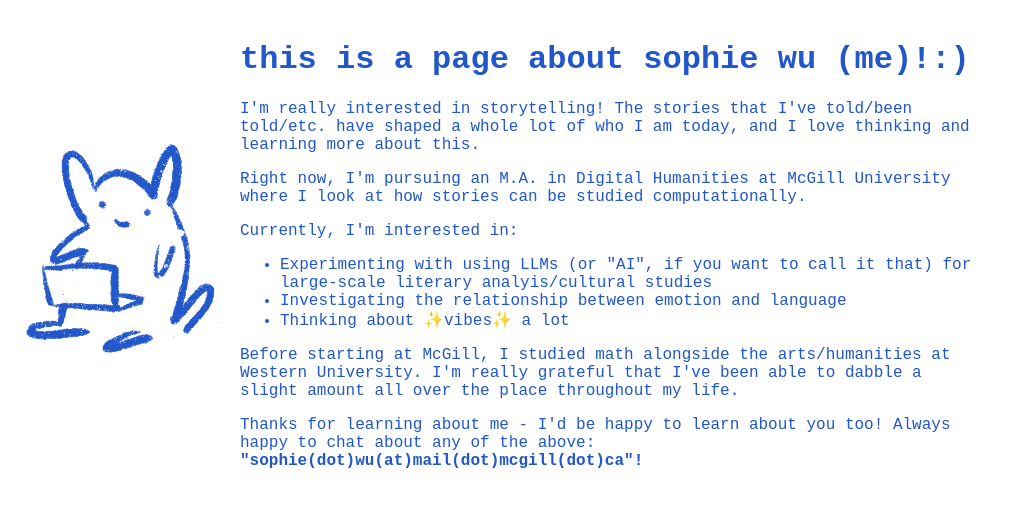
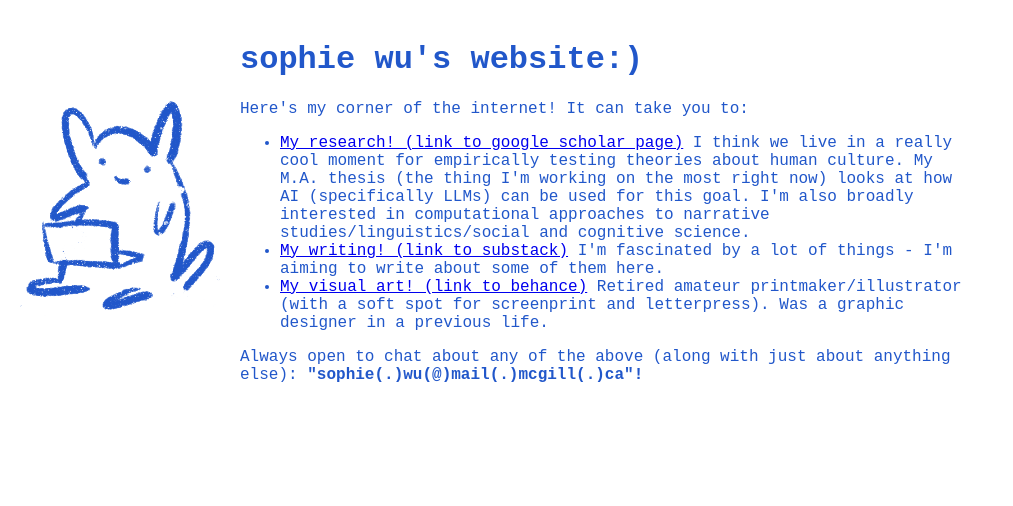
Before and after one commit to sohpei/sohpei.github.io, a plain HTML site: page index.html in a window 1280 px wide. Shown: the whole page, without its empty margins (0-1013 px from the left). Drawn offline with Linux system fonts and the light colour scheme; a web font is replaced by a local one.

Commit message:
Update index.html

```diff
--- a/index.html
+++ b/index.html
@@ -15,19 +15,15 @@
             <img src="me.png" id="hoverImage" alt="Hover Image">
         </div>
         <div class="about-text">
-            <h1>this is a page about sophie wu (me)!:)</h1>
-            <p>I'm really interested in storytelling! The stories that I've told/been told/etc. have shaped a whole lot of who I am today, and I love thinking and learning more about this.</p>
-            <p> Right now, I'm pursuing an M.A. in Digital Humanities at McGill University where I look at how stories can be studied computationally.</p>
-    <p>Currently, I'm interested in:
-        <ul>
-            <li>Experimenting with using LLMs (or "AI", if you want to call it that) for large-scale literary analyis/cultural studies</li>
-            <li>Investigating the relationship between emotion and language</li>
-            <li>Thinking about ✨vibes✨ a lot</li>
-        </ul>
-    </p>
-    <p>Before starting at McGill, I studied math alongside the arts/humanities at Western University. I'm really grateful that I've been able to dabble a slight amount all over the place throughout my life.
-    </p>
-    <p>Thanks for learning about me - I'd be happy to learn about you too! Always happy to chat about any of the above: <b>"sophie(dot)wu(at)mail(dot)mcgill(dot)ca"!</b></p>
+            <h1>sophie wu's website:)</h1>
+            <p>Here's my corner of the internet! It can take you to:
+                <ul>
+                    <li><a href="https://scholar.google.ca/citations?hl=en&view_op=list_works&gmla=AOv-ny_Bysztu0IcEOlG5X6lFgoD-wlJOQP-WQZZXb62GfZA_2yPBiRhFo69lU9H_q7jqbZBbtmNmMlk-F88qg&user=0VCnzAIAAAAJ">My research! (link to google scholar page)</a> I think we live in a really cool moment for empirically testing theories about human culture. My M.A. thesis (the thing I'm working on the most right now) looks at how AI (specifically LLMs) can be used for this goal. I'm also broadly interested in computational approaches to narrative studies/linguistics/social and cognitive science.</li>
+                    <li><a href="https://sohpei.substack.com/">My writing! (link to substack)</a> I'm fascinated by a lot of things -  I'm aiming to write about some of them here.</li>
+                    <li><a href="https://www.behance.net/sohpeiwu">My visual art! (link to behance)</a> Retired amateur printmaker/illustrator (with a soft spot for screenprint and letterpress). Was a graphic designer in a previous life.</li>
+                </ul>
+            </p>
+    <p>Always open to chat about any of the above (along with just about anything else): <b>"sophie(.)wu(@)mail(.)mcgill(.)ca"!</b></p>
         </div>
 
     <script src="script.js"></script>
```
